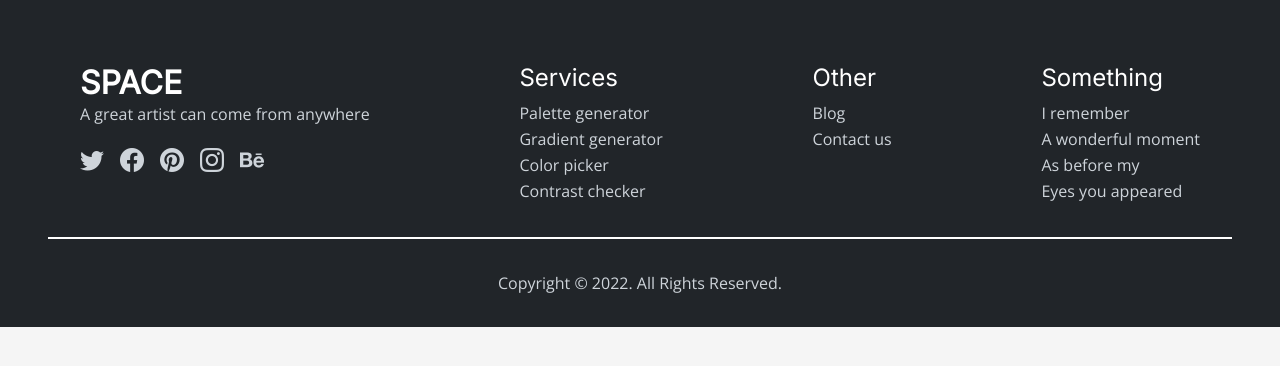
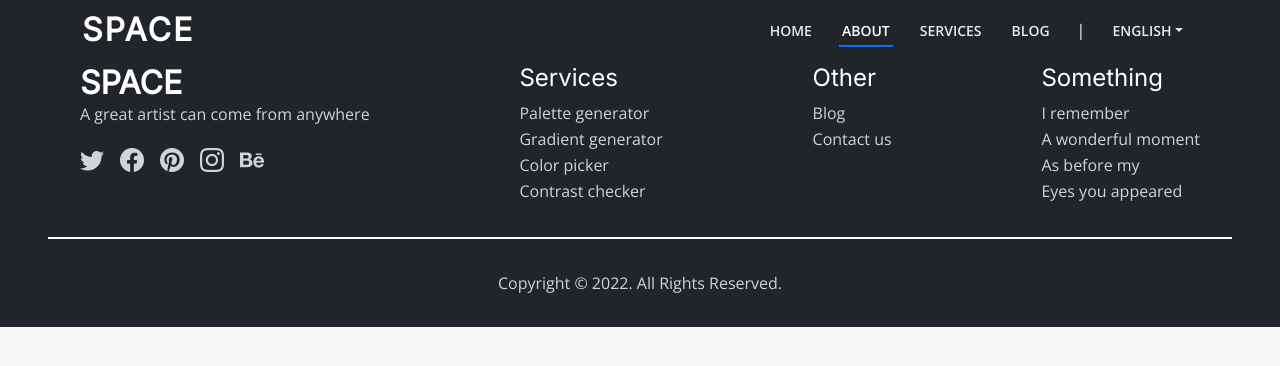
Before and after one commit to r4nd0lph-c/space, a Django app: page /about/ in a window 1280 px wide. Shown: the top 366 px of the page. Run offline with Django 4.2, Linux system fonts and the light colour scheme; tables that the repository leaves empty hold one stand-in row (Sample ...); some libraries are stand-ins or nearby versions.

Commit message:
moved header to base.html

```diff
--- a/space/main/templates/main/base.html
+++ b/space/main/templates/main/base.html
@@ -56,7 +56,40 @@
 <body>
 <script> AOS.init(); </script>
 
+<!-- ----- Header Start ----- -->
+<header id="header" class="fixed-top {% if is_index is not True %} header-inner-pages {% endif %}">
+    <div class="container d-flex align-items-center justify-content-between">
+        <h1 class="logo"><a href="{% url 'index' %}">SPACE</a></h1>
+        <nav id="navbar" class="navbar">
+            <ul>
+                <li><a id="link-index" class="nav-link" href="{% url 'index' %}">Home</a></li>
+                <li><a id="link-about" class="nav-link" href="{% url 'about' %}">About</a></li>
+                <li><a id="link-services" class="nav-link" href="{% url 'services' %}">Services</a></li>
+                <li><a id="link-blog" class="nav-link" href="{% url 'blog' %}">Blog</a></li>
+                <li style="color: white;">|</li>
+                <li id="#language" class="nav-link">
+                    <div class="dropdown">
+                        <a class="dropdown-toggle" href="#" data-bs-toggle="dropdown"
+                           aria-expanded="false">English</a>
+                        <ul class="dropdown-menu">
+                            <li><a class="dropdown-item" href="#">English</a></li>
+                            <li><a class="dropdown-item" href="#">Русский</a></li>
+                        </ul>
+                    </div>
+                </li>
+            </ul>
+            <i class="bi bi-list mobile-nav-toggle"></i>
+        </nav>
+    </div>
+</header>
+<script>
+    const active_link = document.getElementById("{{ active_link }}");
+    active_link.classList.add("active");
+</script>
+<!-- -----  Header End  ----- -->
+
 {% block body %}
+
 {% endblock %}
 
 <div id="preloader"></div>
--- a/space/main/views.py
+++ b/space/main/views.py
@@ -26,6 +26,8 @@ class IndexView(TemplateView):
     def get_context_data(self, **kwargs):
         context = super().get_context_data(**kwargs)
         context['title'] = 'Home | SPACE'
+        context['active_link'] = 'link-index'
+        context['is_index'] = True
         recent_posts = list(Article.objects.filter(published=True).order_by('-created')[0:2])
         recent_posts_images = []
         count_comments = []
@@ -54,6 +56,7 @@ class AboutView(TemplateView):
     def get_context_data(self, **kwargs):
         context = super().get_context_data(**kwargs)
         context['title'] = 'About | SPACE'
+        context['active_link'] = 'link-about'
         return context
 
 
@@ -71,6 +74,7 @@ class ServicesView(TemplateView):
     def get_context_data(self, **kwargs):
         context = super().get_context_data(**kwargs)
         context['title'] = 'Services | SPACE'
+        context['active_link'] = 'link-services'
         return context
 
 
@@ -131,6 +135,7 @@ class BlogListView(ListView):
     def get_context_data(self, **kwargs):
         context = super().get_context_data(**kwargs)
         context['title'] = 'Blog | SPACE'
+        context['active_link'] = 'link-blog'
         posts_images = {}
         posts_clear_content = {}
         posts_count_comments = {}
@@ -166,6 +171,7 @@ class ArticleDetailView(DetailView):
     def get_context_data(self, **kwargs):
         context = super().get_context_data(**kwargs)
         context['title'] = 'Article | SPACE'
+        context['active_link'] = 'link-blog'
         context['form'] = CommentForm
         context['comments_queryset'] = Comment.objects.filter(
             article__slug=self.kwargs['article_slug']
@@ -235,7 +241,8 @@ class PaletteGeneratorView(TemplateView):
 
     def get_context_data(self, **kwargs):
         context = super().get_context_data(**kwargs)
-        context['title'] = ''
+        context['title'] = 'Palette Generator | SPACE'
+        context['active_link'] = 'link-services'
         return context
 
 
@@ -248,7 +255,8 @@ class GradientGeneratorView(TemplateView):
 
     def get_context_data(self, **kwargs):
         context = super().get_context_data(**kwargs)
-        context['title'] = ''
+        context['title'] = 'Gradient Generator | SPACE'
+        context['active_link'] = 'link-services'
         return context
 
 
@@ -262,6 +270,7 @@ class ColorPickerView(TemplateView):
     def get_context_data(self, **kwargs):
         context = super().get_context_data(**kwargs)
         context['title'] = 'Color Picker | SPACE'
+        context['active_link'] = 'link-services'
         return context
 
 
@@ -286,7 +295,8 @@ class ContrastCheckerView(TemplateView):
 
     def get_context_data(self, **kwargs):
         context = super().get_context_data(**kwargs)
-        context['title'] = ''
+        context['title'] = 'Contrast Checker | SPACE'
+        context['active_link'] = 'link-services'
         return context
 
 
```
Also changed, not shown: space/main/templates/main/color_picker.html (+45 -35 lines), space/main/templates/main/contrast_checker.html (+21 -33 lines), space/main/templates/main/gradient_generator.html (+46 -44 lines), space/main/templates/main/index.html (+1 -33 lines), space/main/templates/main/palette_generator.html (+2 -21 lines). Lines whose indentation alone changed are shown as unchanged.
